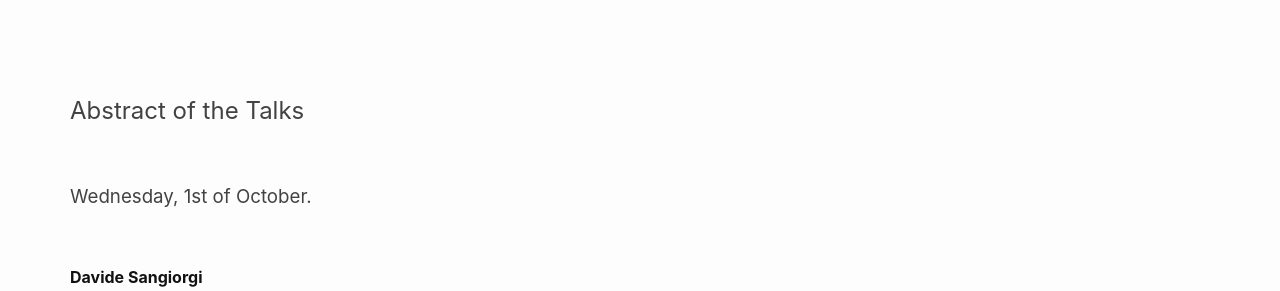
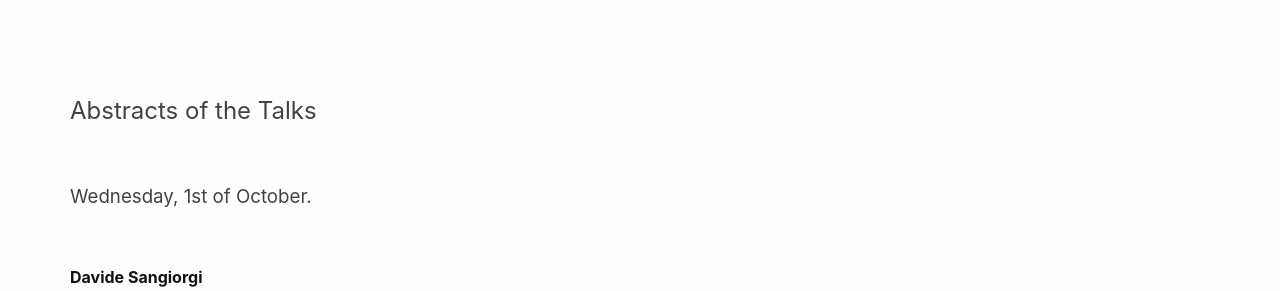
Before and after one commit to apm-workshop/2025, a Jekyll site: the page built from _pages/program.md, in a window 1280 px wide and 900 px high, scrolled down 1328 px. Shown: the part 164-455 px from the top of the window. Built offline with Jekyll 4.4.1, drawn with Linux system fonts in a browser that asks for light colours.

Commit message:
Update program.md

```diff
--- a/_pages/program.md
+++ b/_pages/program.md
@@ -141,7 +141,7 @@ The workshop will take place at the __Department of Computer Science of the Facu
 
   <br> <br>
 
-## Abstract of the Talks
+## Abstracts of the Talks
 
 <br>
 
```
